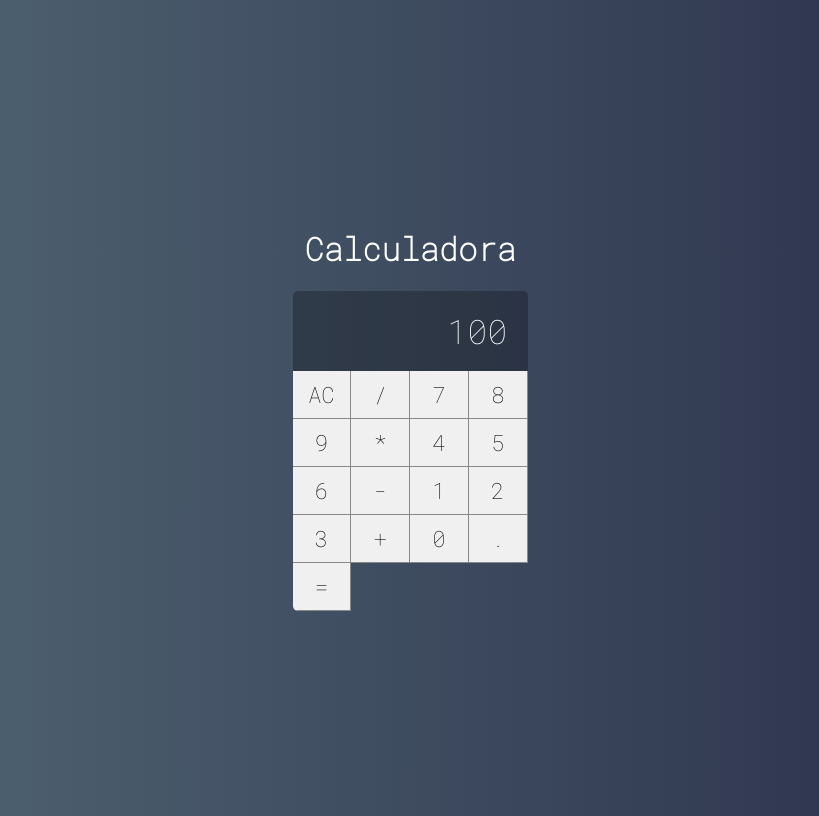
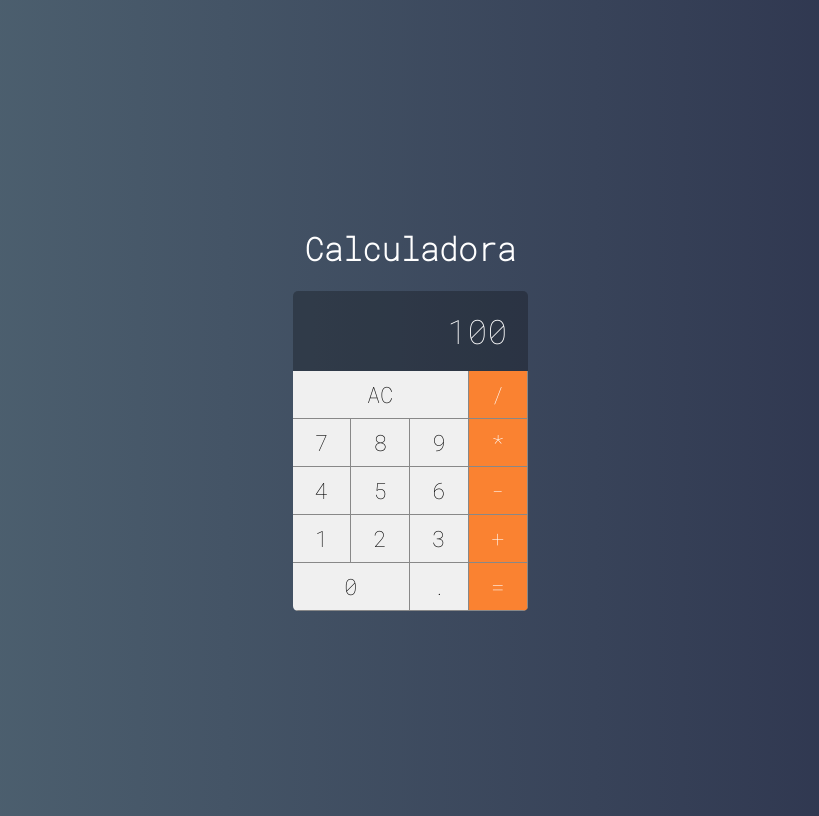
Before and after one commit to matheus-ileck-flooxai/projeto-calculadora-react, a React (Create React App) app: page / in a window 1280 px wide. Shown: the whole page, without its empty margins (230-1049 px from the left). Built offline with nearby package versions, Linux system fonts and the light colour scheme.

Commit message:
feat: add logic to set button classes

```diff
--- a/src/components/Button.css
+++ b/src/components/Button.css
@@ -13,3 +13,23 @@
     border-bottom: var(--border-button);
     outline: none;
 }
+
+.button:active{
+    background-color: #ccc;
+}
+.button.double{
+    grid-column: span 2;
+}
+.button.triple{
+    grid-column: span 3;
+}
+
+.button.operation{
+    background-color: #fa8231;
+    color:#fff
+
+}
+.button.operation:active{
+    background-color: #fa8231cc;
+
+}
--- a/src/components/Button.jsx
+++ b/src/components/Button.jsx
@@ -4,4 +4,12 @@ import './Button.css'
 
 export default props =>
 
-    <button className="button">{props.label}</button>
+    <button className={`
+        button
+        ${props.operation ? 'operation' : ''}
+        ${props.double ? 'double' : ''}
+        ${props.triple ? 'triple' : ''}
+
+    `} onClick={e=> props.click && props.click(props.label)}>
+        {props.label}
+    </button>
--- a/src/main/Calculator.jsx
+++ b/src/main/Calculator.jsx
@@ -5,32 +5,49 @@ import Display from "../components/Display";
 
 export default class Calculator extends Component{
 
+
+    clearMemory(){
+
+        console.log("limpar")
+    }
+
+    setOperation(operation){
+        console.log(operation);
+
+
+    }
+
+    addDigit(n){
+        console.log(n);
+
+    }
+
+
     render(){
 
+        const addDigit = n => this.addDigit(n)
+        const setOperation = op => this.setOperation(op)
         return (
 
             <div className="calculator">
-                <Display value={100}></Display>
-                <Button label="AC"></Button>
-                <Button label="/"></Button>
-                <Button label="7"></Button>
-                <Button label="8"></Button>
-                <Button label="9"></Button>
-                <Button label="*"></Button>
-                <Button label="4"></Button>
-                <Button label="5"></Button>
-                <Button label="6"></Button>
-                <Button label="-"></Button>
-                <Button label="1"></Button>
-                <Button label="2"></Button>
-                <Button label="3"></Button>
-                <Button label="+"></Button>
-                <Button label="0"></Button>
-                <Button label="."></Button>
-                <Button label="="></Button>
-
-
-
+                <Display value={100} ></Display>
+                <Button label="AC" click={() => this.clearMemory()} triple></Button>
+                <Button label="/" click={setOperation} operation></Button>
+                <Button label="7" click={addDigit}></Button>
+                <Button label="8" click={addDigit}></Button>
+                <Button label="9" click={addDigit}></Button>
+                <Button label="*" click={setOperation} operation></Button>
+                <Button label="4" click={addDigit}></Button>
+                <Button label="5" click={addDigit}></Button>
+                <Button label="6" click={addDigit}></Button>
+                <Button label="-" click={setOperation} operation></Button>
+                <Button label="1" click={addDigit}></Button>
+                <Button label="2" click={addDigit}></Button>
+                <Button label="3" click={addDigit}></Button>
+                <Button label="+" click={setOperation} operation></Button>
+                <Button label="0" click={addDigit} double></Button>
+                <Button label="." click={addDigit}></Button>
+                <Button label="=" click={setOperation} operation></Button>
             </div>
 
         )
```
